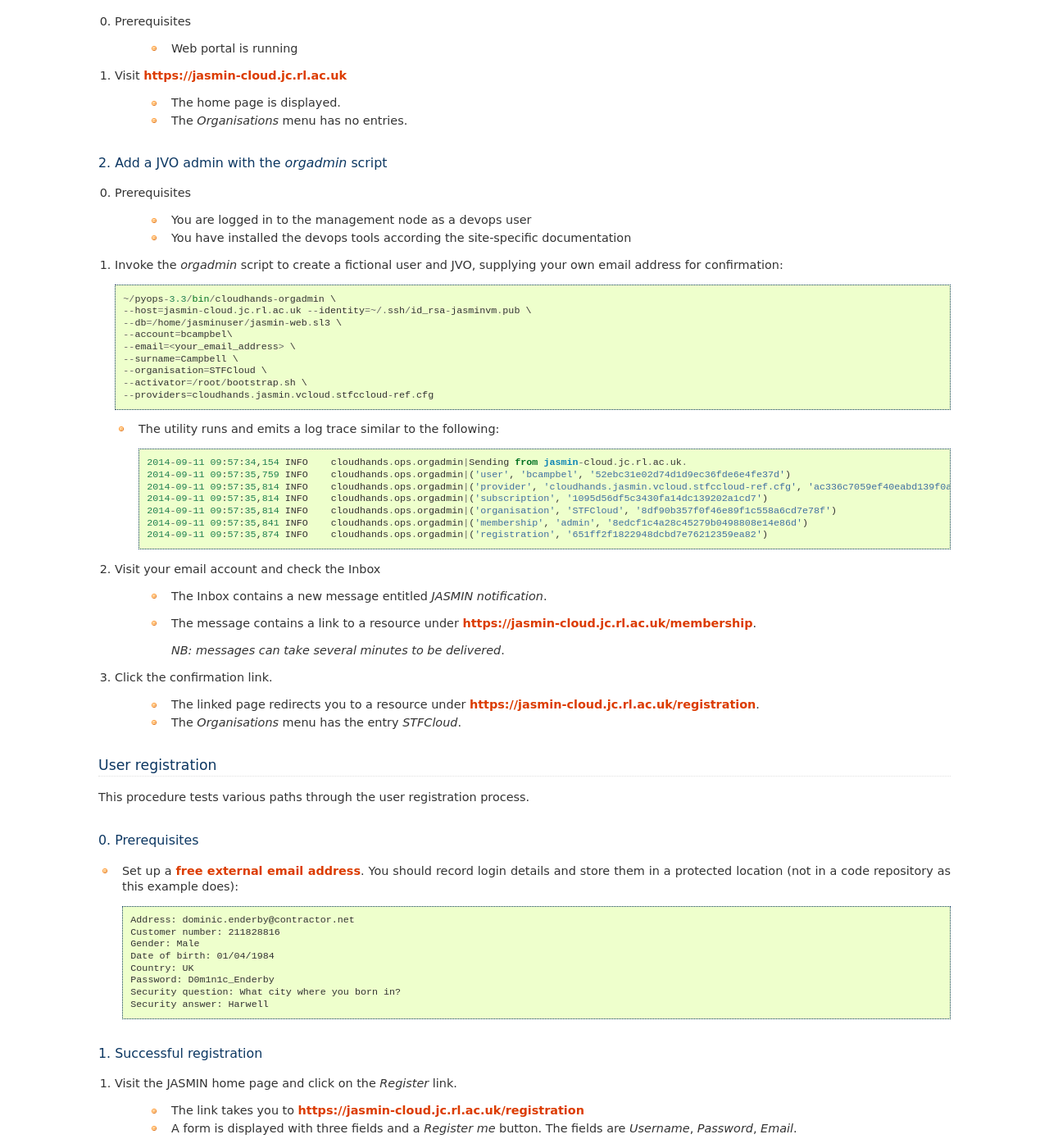
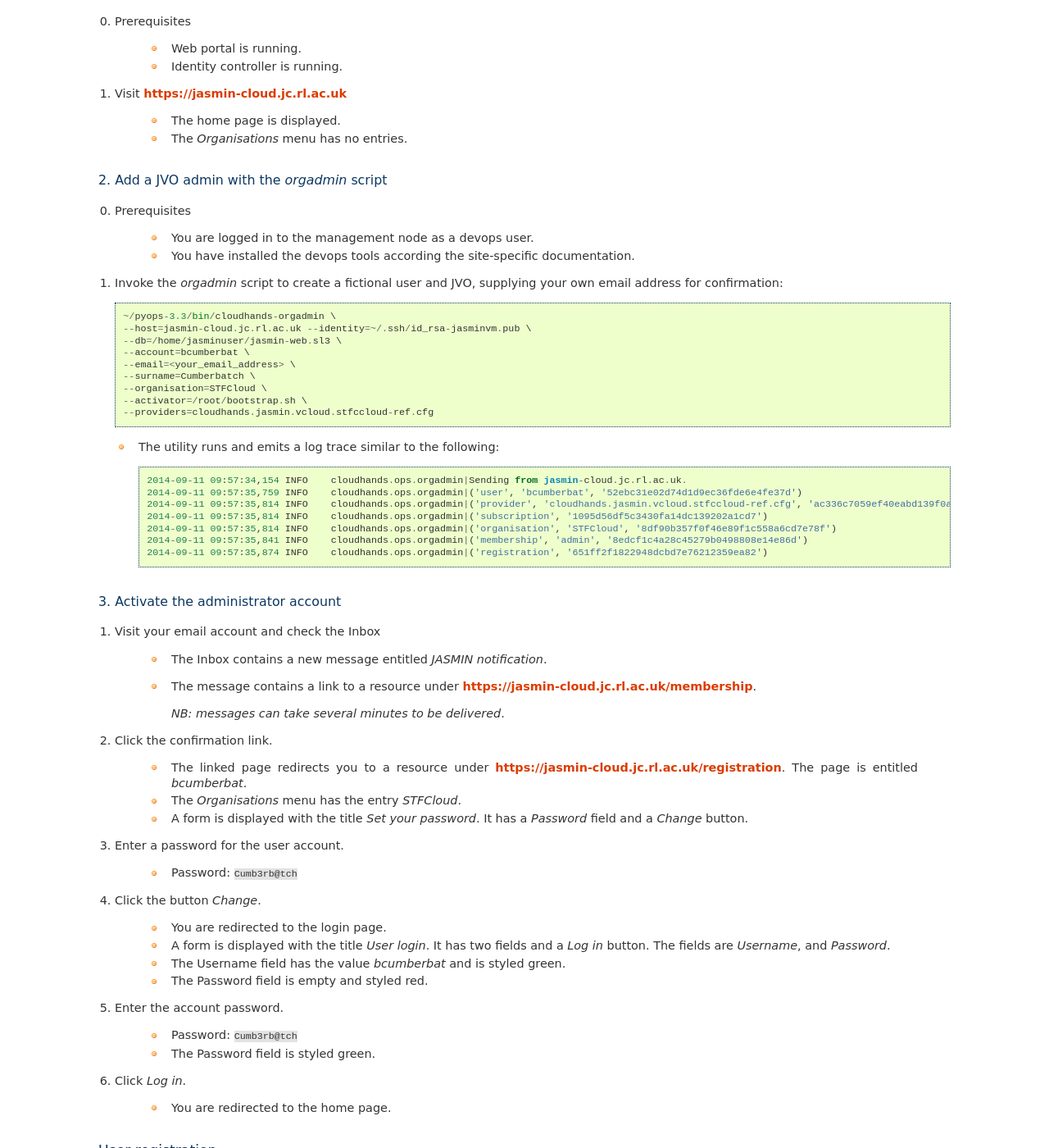
Before and after one commit to cedadev/cloudhands-ops, a Sphinx documentation site: the page built from cloudhands/ops/doc/tst-integration.rst, in a window 1280 px wide and 1400 px high, scrolled down 594 px. Shown: the whole window at 82% size. Built offline with Sphinx 7.4.7, drawn with Linux system fonts in a browser that asks for light colours.

Commit message:
JVO Onboarding test procedure up-to-date.

```diff
--- a/cloudhands/ops/doc/tst-integration.rst
+++ b/cloudhands/ops/doc/tst-integration.rst
@@ -32,7 +32,8 @@
 
 0. Prerequisites
 
-    * Web portal is running
+    * Web portal is running.
+    * Identity controller is running.
 
 1. Visit https://jasmin-cloud.jc.rl.ac.uk
 
@@ -44,9 +45,9 @@
 
 0. Prerequisites
 
-    * You are logged in to the management node as a devops user
+    * You are logged in to the management node as a devops user.
     * You have installed the devops tools according the site-specific
-      documentation
+      documentation.
 
 1. Invoke the `orgadmin` script to create a fictional user and JVO, supplying your
    own email address for confirmation::
@@ -54,9 +55,9 @@
         ~/pyops-3.3/bin/cloudhands-orgadmin \
         --host=jasmin-cloud.jc.rl.ac.uk --identity=~/.ssh/id_rsa-jasminvm.pub \
         --db=/home/jasminuser/jasmin-web.sl3 \
-        --account=bcampbel\
+        --account=bcumberbat \
         --email=<your_email_address> \
-        --surname=Campbell \
+        --surname=Cumberbatch \
         --organisation=STFCloud \
         --activator=/root/bootstrap.sh \
         --providers=cloudhands.jasmin.vcloud.stfccloud-ref.cfg
@@ -64,14 +65,17 @@
    * The utility runs and emits a log trace similar to the following::
 
         2014-09-11 09:57:34,154 INFO    cloudhands.ops.orgadmin|Sending from jasmin-cloud.jc.rl.ac.uk.
-        2014-09-11 09:57:35,759 INFO    cloudhands.ops.orgadmin|('user', 'bcampbel', '52ebc31e02d74d1d9ec36fde6e4fe37d')
+        2014-09-11 09:57:35,759 INFO    cloudhands.ops.orgadmin|('user', 'bcumberbat', '52ebc31e02d74d1d9ec36fde6e4fe37d')
         2014-09-11 09:57:35,814 INFO    cloudhands.ops.orgadmin|('provider', 'cloudhands.jasmin.vcloud.stfccloud-ref.cfg', 'ac336c7059ef40eabd139f0aa133c474')
         2014-09-11 09:57:35,814 INFO    cloudhands.ops.orgadmin|('subscription', '1095d56df5c3430fa14dc139202a1cd7')
         2014-09-11 09:57:35,814 INFO    cloudhands.ops.orgadmin|('organisation', 'STFCloud', '8df90b357f0f46e89f1c558a6cd7e78f')
         2014-09-11 09:57:35,841 INFO    cloudhands.ops.orgadmin|('membership', 'admin', '8edcf1c4a28c45279b0498808e14e86d')
         2014-09-11 09:57:35,874 INFO    cloudhands.ops.orgadmin|('registration', '651ff2f1822948dcbd7e76212359ea82')
 
-2. Visit your email account and check the Inbox
+3. Activate the administrator account
+-------------------------------------
+
+1. Visit your email account and check the Inbox
 
     * The Inbox contains a new message entitled `JASMIN notification`.
     * The message contains a link to a resource under
@@ -79,11 +83,36 @@
 
       *NB: messages can take several minutes to be delivered*.
 
-3. Click the confirmation link.
+2. Click the confirmation link.
 
     * The linked page redirects you to a resource under
-      https://jasmin-cloud.jc.rl.ac.uk/registration.
+      https://jasmin-cloud.jc.rl.ac.uk/registration. The page is entitled
+      `bcumberbat`.
     * The `Organisations` menu has the entry `STFCloud`.
+    * A form is displayed with the title `Set your password`.
+      It has a `Password` field and a `Change` button.
+
+3. Enter a password for the user account.
+
+    * Password: ``Cumb3rb@tch``
+
+4. Click the button `Change`.
+
+    * You are redirected to the login page.
+    * A form is displayed with the title `User login`.
+      It has two fields and a `Log in` button.
+      The fields are `Username`, and `Password`.
+    * The Username field has the value `bcumberbat` and is styled green.
+    * The Password field is empty and styled red.
+
+5. Enter the account password.
+
+    * Password: ``Cumb3rb@tch``
+    * The Password field is styled green.
+
+6. Click `Log in`.
+
+    * You are redirected to the home page.
 
 User registration
 ~~~~~~~~~~~~~~~~~
```
